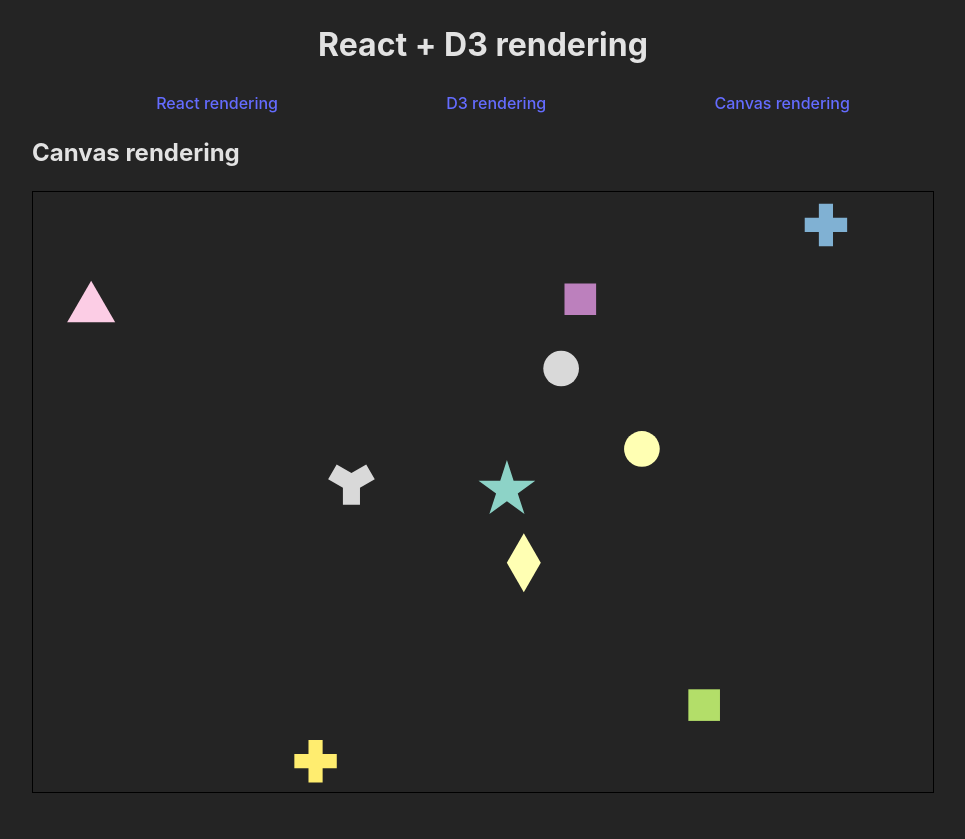
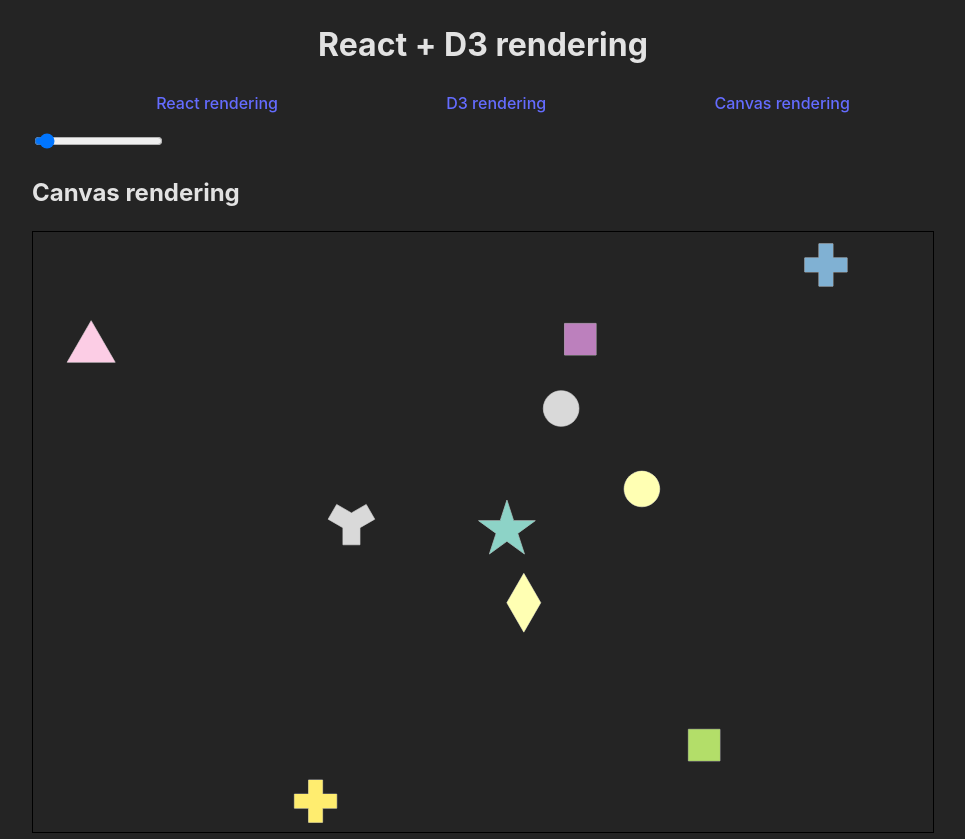
Before and after one commit to mirandaio/react-d3-rendering, a React (Vite) app: page /canvas-rendering in a window 1280 px wide. Shown: the whole page, without its empty margins (157-1122 px from the left). Before the commit the page ends 800 px from the top, so only its background shows below. Built offline with nearby package versions, Linux system fonts and the light colour scheme.

Commit message:
add slider for number of data points

```diff
--- a/src/components/CanvasRendering.jsx
+++ b/src/components/CanvasRendering.jsx
@@ -1,3 +1,4 @@
+import { useOutletContext } from 'react-router-dom';
 import * as d3 from 'd3';
 import { useRef, useEffect } from 'react';
 
@@ -8,7 +9,7 @@ import {
   PADDING,
   MAX_X,
   MAX_Y,
-  data,
+  // data,
 } from '../generate-data';
 
 const xScale = d3
@@ -22,6 +23,7 @@ const yScale = d3
   .range([HEIGHT - PADDING, PADDING]);
 
 export default function CanvasRendering() {
+  const data = useOutletContext();
   const canvasRef = useRef(null);
 
   useEffect(() => {
@@ -38,16 +40,21 @@ export default function CanvasRendering() {
       W: d3.symbol().type(d3.symbolWye).size(SIZE).context(ctx),
     };
 
+    ctx.clearRect(0, 0, canvas.width, canvas.height);
+    ctx.strokeStyle = '#999';
+
     data.forEach((d) => {
       ctx.save();
       ctx.fillStyle = d.color;
       ctx.translate(xScale(d.x), yScale(d.y));
       ctx.beginPath();
       generators[d.shape]();
+      ctx.closePath();
+      ctx.stroke();
       ctx.fill();
       ctx.restore();
     });
-  }, []);
+  }, [data]);
 
   return <canvas ref={canvasRef} width={WIDTH} height={HEIGHT} />;
 }
--- a/src/components/D3Rendering.jsx
+++ b/src/components/D3Rendering.jsx
@@ -1,3 +1,4 @@
+import { useOutletContext } from 'react-router-dom';
 import * as d3 from 'd3';
 import { useRef, useEffect } from 'react';
 
@@ -8,7 +9,7 @@ import {
   PADDING,
   MAX_X,
   MAX_Y,
-  data,
+  // data,
 } from '../generate-data';
 
 const circlePathData = d3.symbol().type(d3.symbolCircle).size(SIZE)();
@@ -40,6 +41,7 @@ const yScale = d3
   .range([HEIGHT - PADDING, PADDING]);
 
 export default function D3Rendering() {
+  const data = useOutletContext();
   const svgRef = useRef(null);
 
   useEffect(() => {
@@ -51,7 +53,7 @@ export default function D3Rendering() {
       .attr('fill', (d) => d.color)
       .attr('stroke', '#999')
       .attr('transform', (d) => `translate(${xScale(d.x)}, ${yScale(d.y)})`);
-  }, []);
+  }, [data]);
 
   return <svg ref={svgRef} width={WIDTH} height={HEIGHT} />;
 }
--- a/src/components/ReactRendering.jsx
+++ b/src/components/ReactRendering.jsx
@@ -1,13 +1,6 @@
+import { useOutletContext } from 'react-router-dom';
 import * as d3 from 'd3';
-import {
-  SIZE,
-  WIDTH,
-  HEIGHT,
-  PADDING,
-  MAX_X,
-  MAX_Y,
-  data,
-} from '../generate-data';
+import { SIZE, WIDTH, HEIGHT, PADDING, MAX_X, MAX_Y } from '../generate-data';
 
 const circlePathData = d3.symbol().type(d3.symbolCircle).size(SIZE)();
 const crossPathData = d3.symbol().type(d3.symbolCross).size(SIZE)();
@@ -38,6 +31,8 @@ const yScale = d3
   .range([HEIGHT - PADDING, PADDING]);
 
 export default function ReactRendering() {
+  const data = useOutletContext();
+
   return (
     <svg width={WIDTH} height={HEIGHT}>
       {data.map((d, i) => {
--- a/src/generate-data.js
+++ b/src/generate-data.js
@@ -1,15 +1,14 @@
 import * as d3 from 'd3';
 
 const shapes = ['C', 'CR', 'D', 'SQ', 'S', 'T', 'W'];
-const NUM_DATA_POINTS = 10;
 
 export const MAX_X = 15000;
 export const MAX_Y = 10000;
 
-function generateData() {
+export function generateData(numDataPoints) {
   const data = [];
 
-  for (let i = 0; i < NUM_DATA_POINTS; i++) {
+  for (let i = 0; i < numDataPoints; i++) {
     data.push({
       shape: shapes[Math.floor(Math.random() * shapes.length)],
       x: Math.random() * MAX_X,
@@ -25,4 +24,3 @@ export const WIDTH = 900;
 export const HEIGHT = 600;
 export const PADDING = 30;
 export const SIZE = 1000;
-export const data = generateData();
--- a/src/routes/root.jsx
+++ b/src/routes/root.jsx
@@ -1,6 +1,14 @@
+import { useState } from 'react';
 import { Link, Outlet } from 'react-router-dom';
+import { generateData } from '../generate-data';
 
 export default function Root() {
+  const [data, setData] = useState(() => generateData(10));
+
+  const handleOnChange = (e) => {
+    setData(generateData(e.target.value));
+  };
+
   return (
     <>
       <h1>React + D3 rendering</h1>
@@ -16,8 +24,9 @@ export default function Root() {
             <Link to="/canvas-rendering">Canvas rendering</Link>
           </li>
         </ul>
+        <input type="range" min="10" max="1000" onChange={handleOnChange} />
         <section>
-          <Outlet />
+          <Outlet context={data} />
         </section>
       </main>
     </>
```
